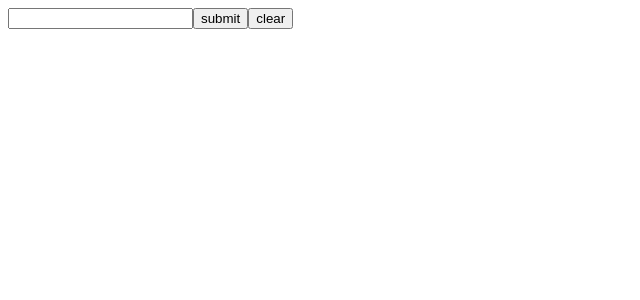
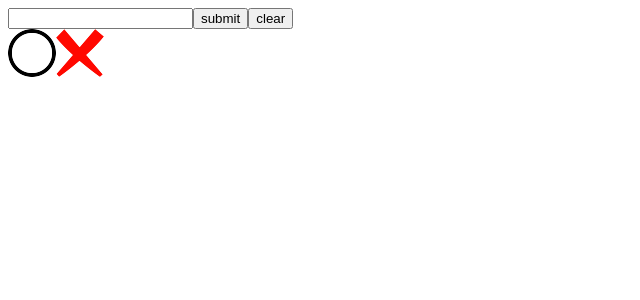
Before and after one commit to dbgus/todo-with-localstorage, a React (Create React App) app: page / in a window 1280 px wide. Shown: the top 300 px of the page, without its empty margins (0-640 px from the left). Built offline with nearby package versions, Linux system fonts and the light colour scheme.

Commit message:
readme init setting

```diff
--- a/src/component/list.js
+++ b/src/component/list.js
@@ -3,29 +3,31 @@ import Item from './listItem'
 
 export default class list extends Component {
   state = {
-    data: []
+    data: 0
   }
 
-  static getDerivedStateFromProps(nextProps, prevState) {
-    if (nextProps !== prevState) {
-      return { data: nextProps.item };
+  componentWillMount = () => {
+    const index = this.props.item;
+    let reserve = []
+    for(let i = 0; i<=index; i++){
+      reserve.push(i)
     }
+    this.setState({
+      data: reserve
+    })
   }
+
 
   onRemove = (data) => {
     console.log(data)
   };
 
   render() {
-    // const data = this.state.data;
-    // let list = []
-    // if (data !== undefined) {
-    //   list = data.map(index => (index === 0 ? '' : <Item key={index} contentId={index} />))
-    // }
-
+    const dataForMap = this.state.data
+    let list = dataForMap.map(index => (<Item key={index} contentId={index}/>))
     return (
       <div>
-        {/* {list} */}
+        {list}
       </div>
     )
   }
```
Also changed, not shown: 1 other file (tests, documents, lock files or other folders).
